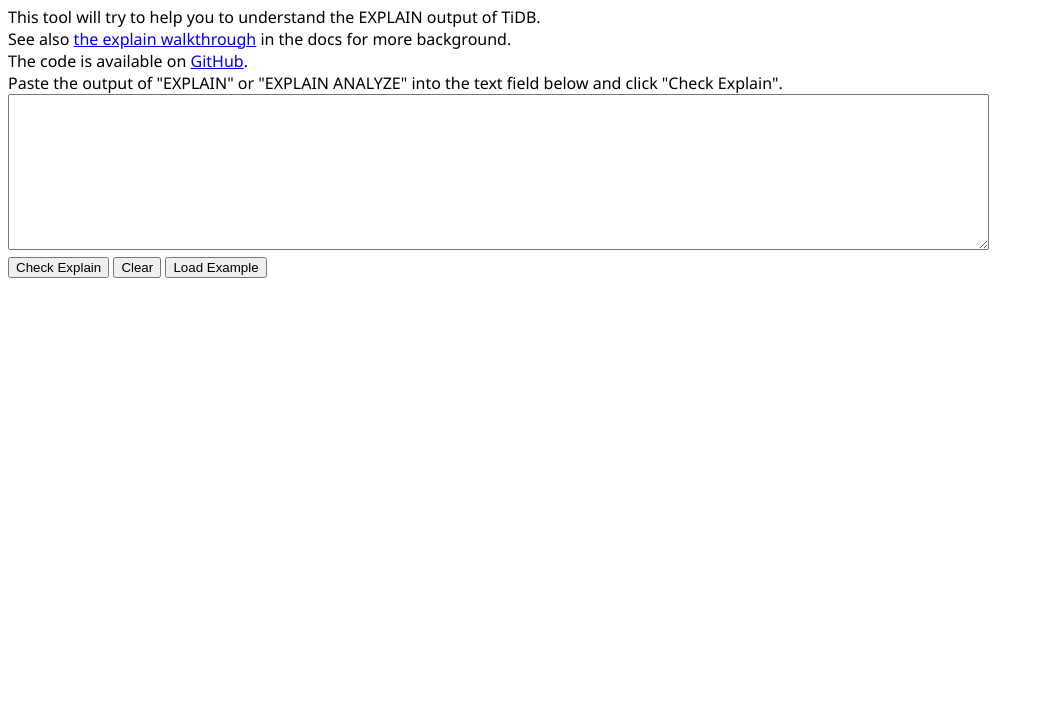
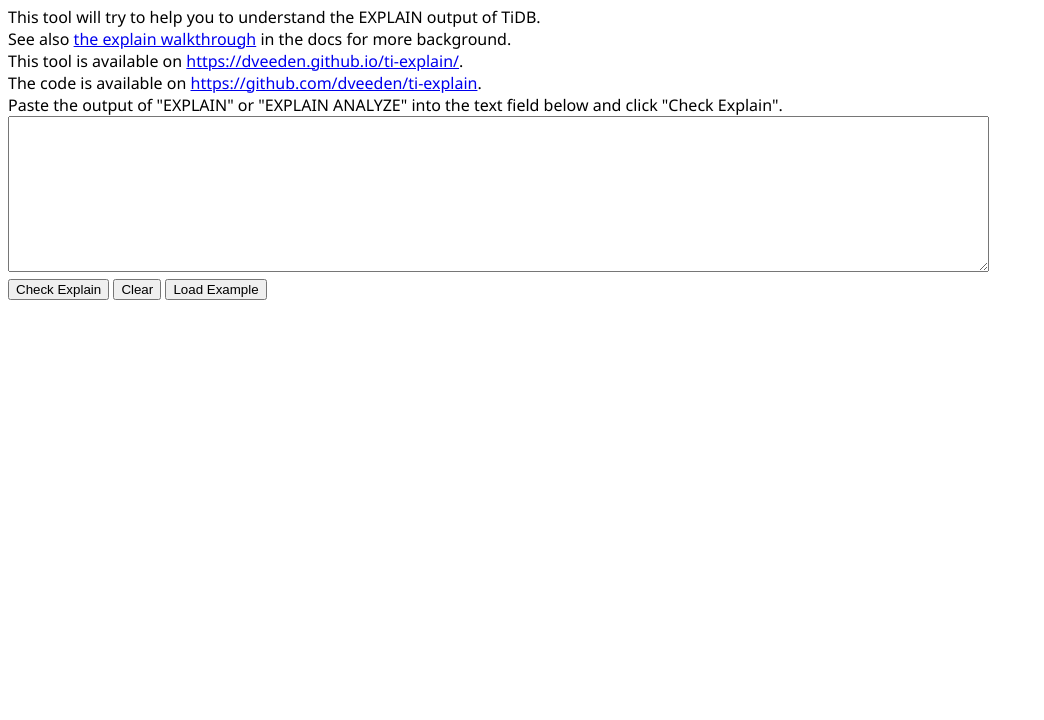
Before and after one commit to dveeden/ti-explain, a plain HTML site: page index.html in a window 1280 px wide. Shown: the part 80-800 px from the top of the page, without its empty margins (0-1044 px from the left). Drawn offline with Linux system fonts and the light colour scheme.

Commit message:
Update index.html
Update links to be more useful for when used in screenshots

```diff
--- a/index.html
+++ b/index.html
@@ -14,7 +14,9 @@ This tool will try to help you to understand the EXPLAIN output of TiDB.<br>
 
 See also <a href="https://docs.pingcap.com/tidb/dev/explain-walkthrough">the explain walkthrough</a> in the docs for more background.<br>
 
-The code is available on <a href="https://github.com/dveeden/ti-explain">GitHub</a>.<br>
+This tool is available on <a href="https://dveeden.github.io/ti-explain/">https://dveeden.github.io/ti-explain/</a>.<br>
+
+The code is available on <a href="https://github.com/dveeden/ti-explain">https://github.com/dveeden/ti-explain</a>.<br>
 
 Paste the output of "EXPLAIN" or "EXPLAIN ANALYZE" into the text field below and click "Check Explain".<br>
 
```
